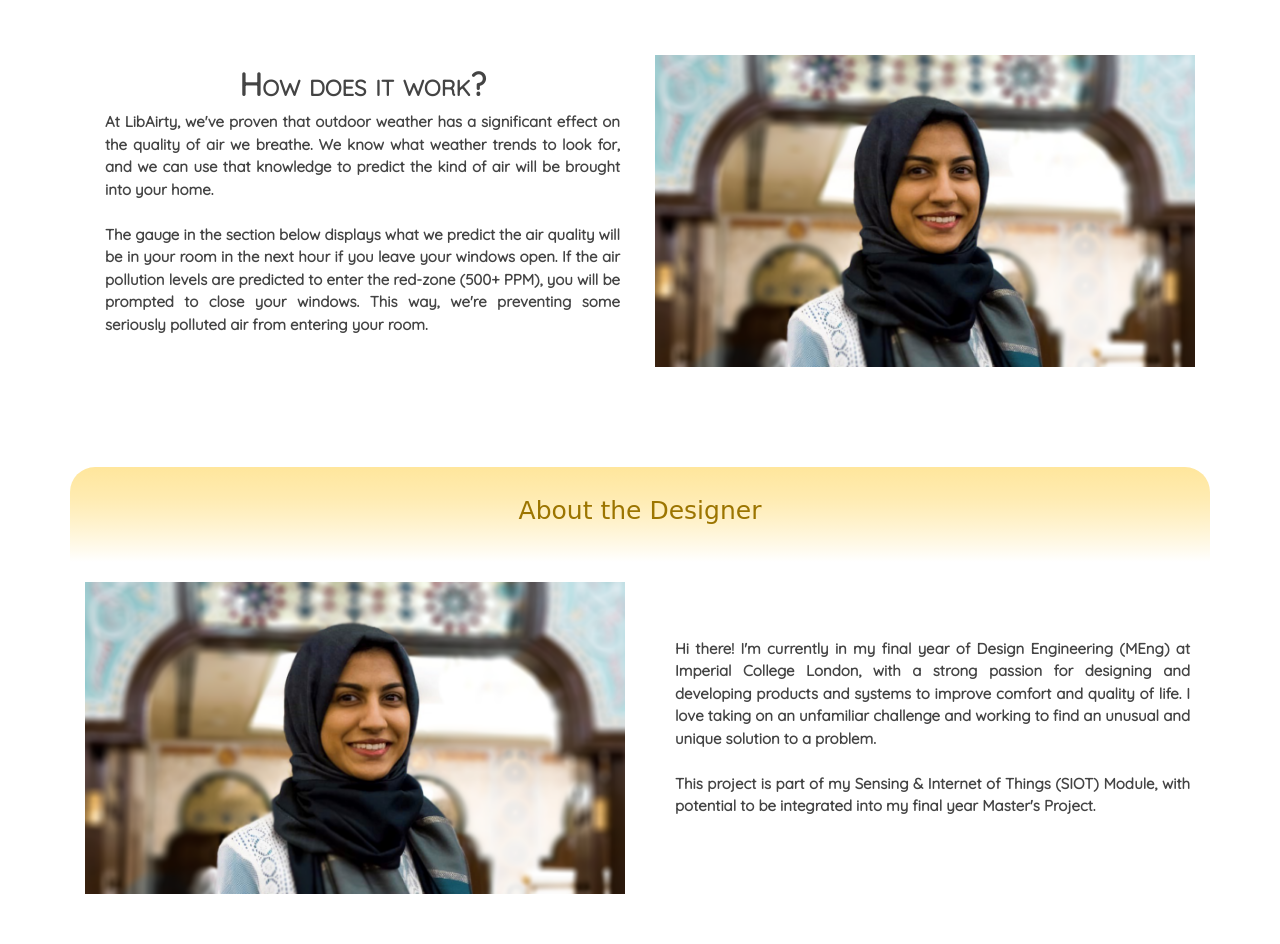
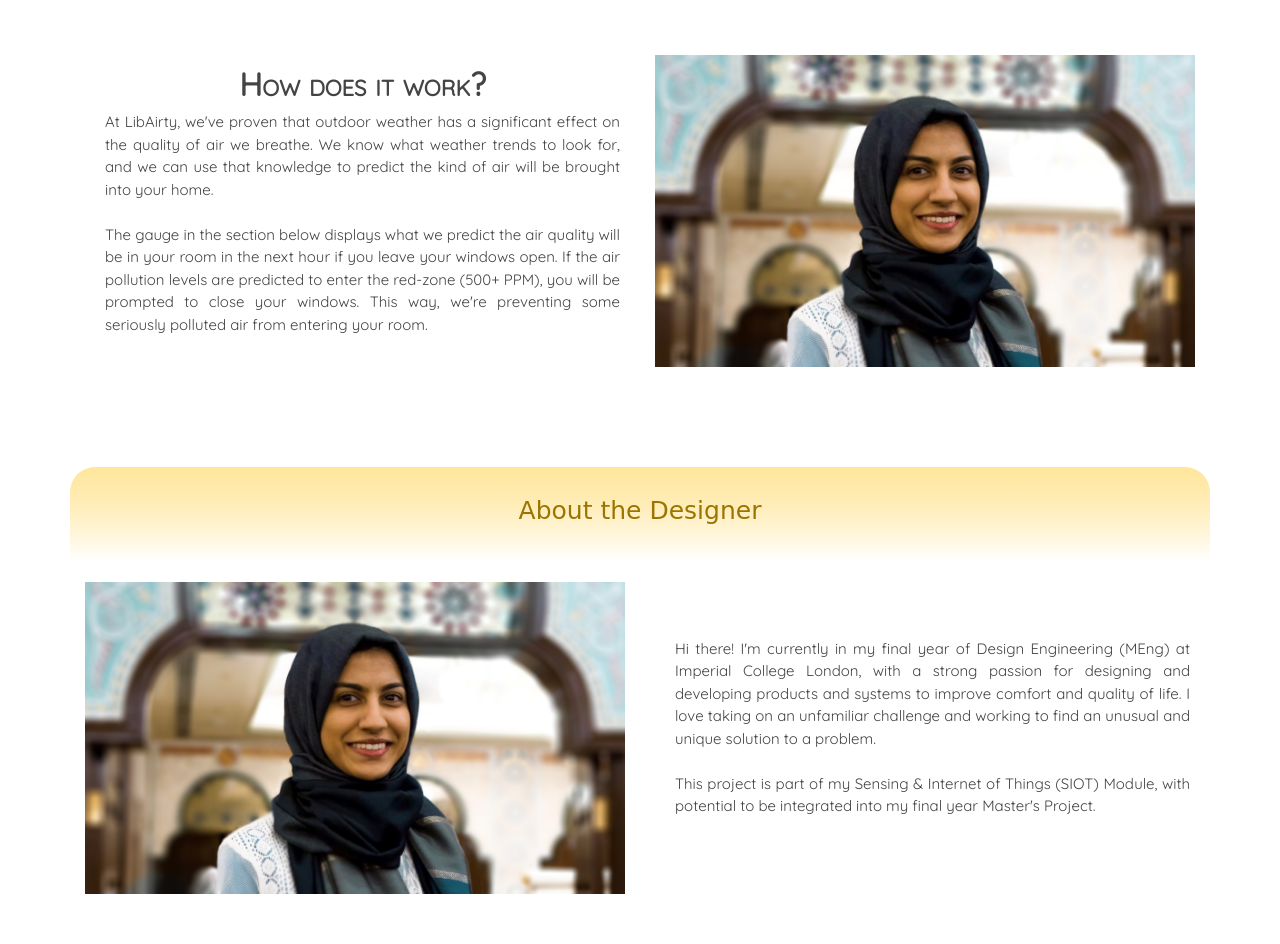
Before and after one commit to sanafp/LibAirty_SIOT, a Flask app: page /about in a window 1280 px wide. Shown: the part 591-1535 px from the top of the page. Run offline with Flask 2, Linux system fonts and the light colour scheme; some libraries are stand-ins or nearby versions; some web fonts are replaced.

Commit message:
updated models

```diff
--- a/static/main.css
+++ b/static/main.css
@@ -83,7 +83,7 @@ p {
 .p-non-centered {
   color: #444444;
   font-family: 'Quicksand', sans-serif;
-  font-weight: 600;
+  font-weight: 500;
   font-size: 15px;
 }
 
--- a/templates/home.html
+++ b/templates/home.html
@@ -19,7 +19,7 @@
 </div>
 
 <div class="row my-auto content-section-no-bkgrnd">
-    <div style="margin-bottom: 20px; margin-top: 20px; " >
+    <div style="margin-bottom: 20px; margin-top: 20px;" >
       <p>
         At LibAirty, we've proven that outdoor weather has a significant effect on the quality of air we breathe. We want to empower people to know their air better, to give them autonomy and liberty... Lib-air-ty... LibAirty! Now you're getting it! With our unique combination of software and hardware, we know what weather trends to look for, and we can use that knowledge to predict the kind of air that will be brought into your home.
 
```
Also changed, not shown: README.md, 10 other files.
